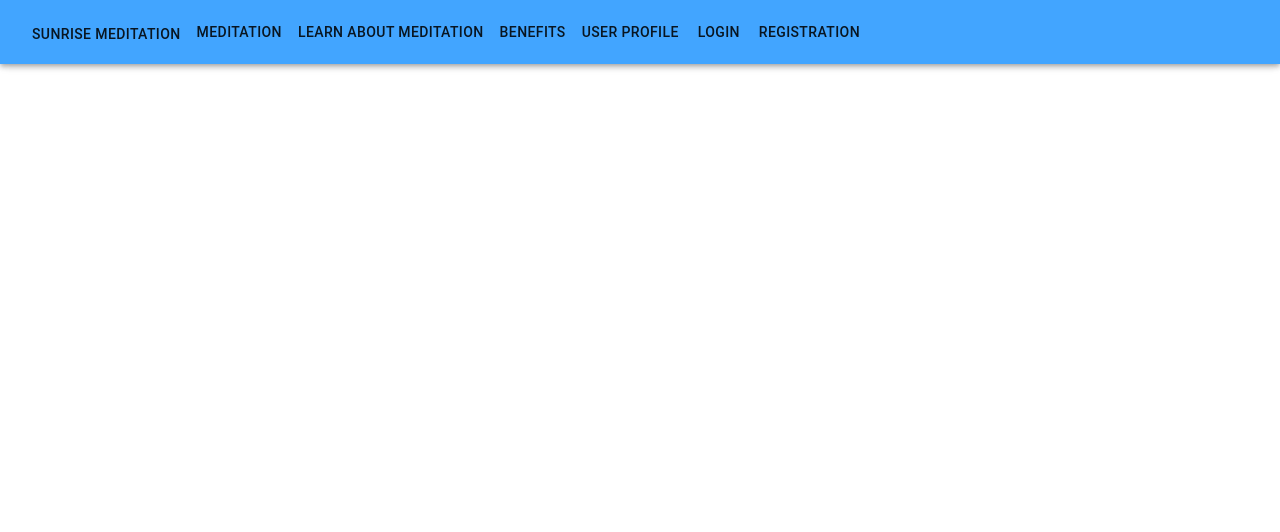
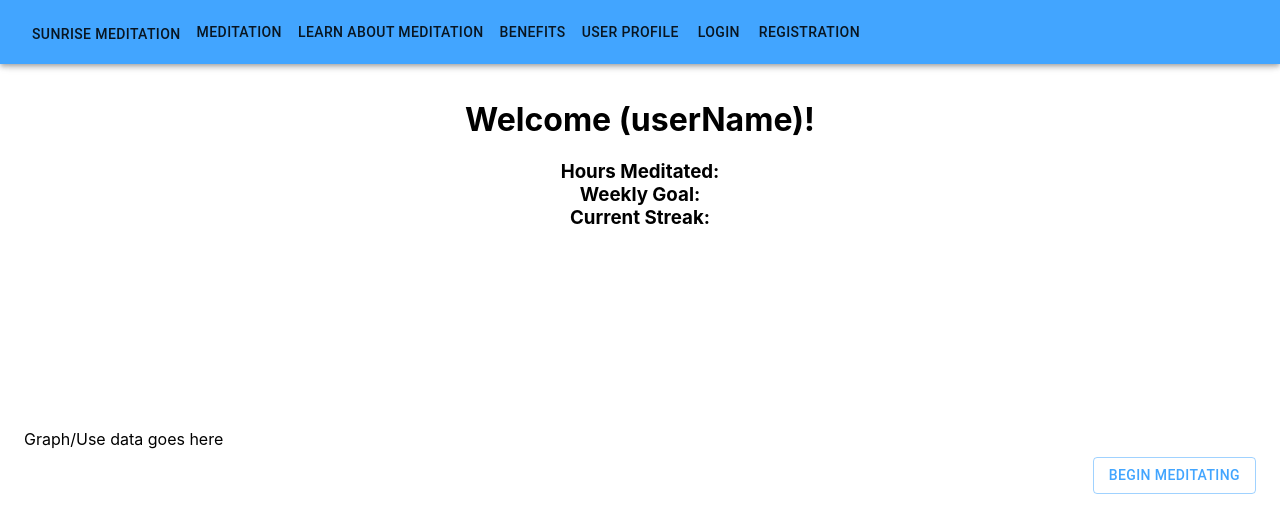
Before and after one commit to LaunchCodeLiftoffProjects/meditation-app-ui, a React (Create React App) app: page /loginSuccess in a window 1280 px wide. Shown: the top 532 px of the page. Built offline with nearby package versions, Linux system fonts and the light colour scheme.

Commit message:
Made fixes to LoginSuccess page

```diff
--- a/src/Router.jsx
+++ b/src/Router.jsx
@@ -8,7 +8,7 @@ import benefits from "./pages/benefits.jsx";
 import login from "./pages/login.jsx";
 import userProfile from "./pages/userProfile.jsx";
 import Registration from "./pages/registration.jsx";
-
+import LoginSuccess from "./pages/LoginSuccess";
 export const Routes = () => {
   return (
     <Router>
@@ -21,6 +21,8 @@ export const Routes = () => {
           <Route path="/profile" exact component={userProfile} />
           <Route path="/login" exact component={login} />
           <Route path="/register" exact component={Registration} />
+          <Route path="/register" exact component={Registration} />
+          <Route path="/loginSuccess" exact component={LoginSuccess} />
         </div>
       </Layout>
     </Router>
--- a/src/pages/login_success_ux.jsx
+++ b/src/pages/LoginSuccess.jsx
@@ -12,7 +12,7 @@ import Typography from '@material-ui/core/Typography';
 import { makeStyles } from '@material-ui/core/styles';
 import Container from '@material-ui/core/Container';
 
-export default function login_success_ux() {
+export default function LoginSuccess() {
     const classes = useStyles();
     return (
         <Container>
@@ -35,7 +35,7 @@ export default function login_success_ux() {
                 Graph/Use data goes here
             </div>
             <div className={classes.meditateButton}>
-                <Link to="/meditation">
+                <Link href="/meditation">
                     <Button
                     type="submit"
                     fullWidth
```
